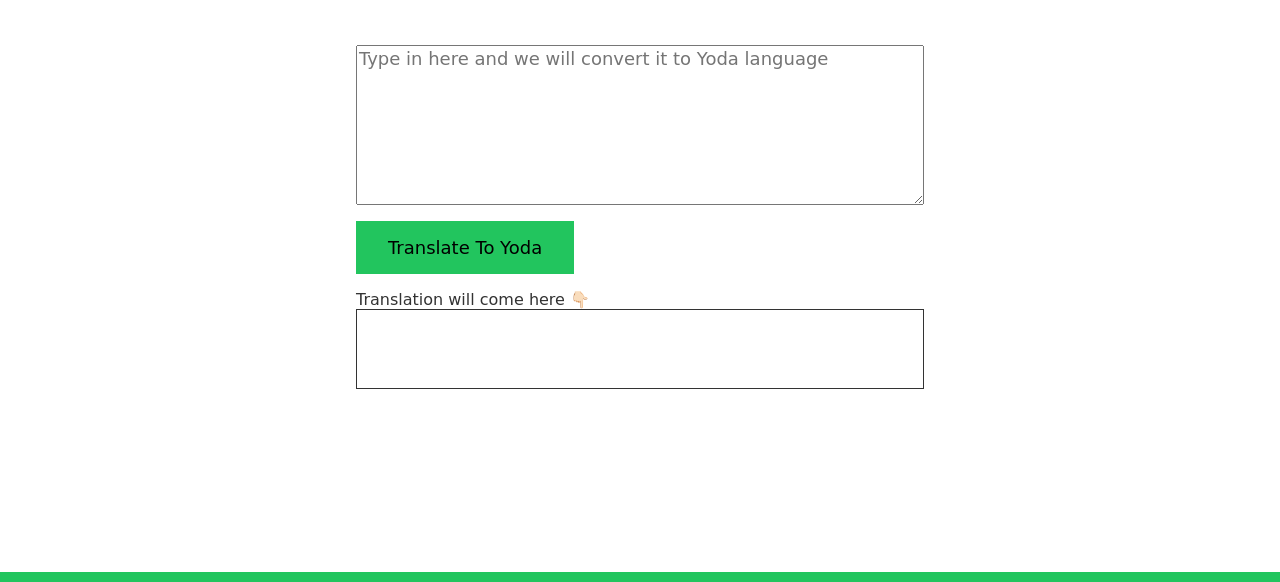
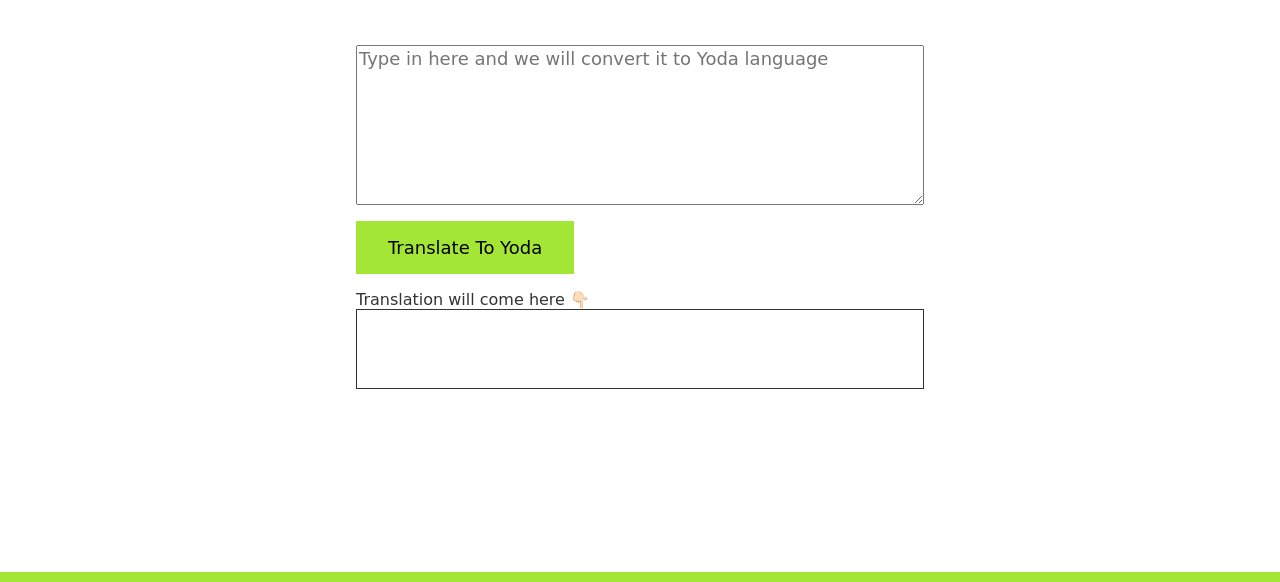
Before and after one commit to PrasadChavan2906/Yoda-Speak, a plain HTML site: page index.html in a window 1280 px wide. Shown: the part 73-655 px from the top of the page. Drawn offline with Linux system fonts and the light colour scheme.

Commit message:
Changed Color

```diff
--- a/styles.css
+++ b/styles.css
@@ -5,7 +5,7 @@
 }
 
 :root {
-    --primary: #22c55e;
+    --primary: #a3e635;
     --black: #333333;
     --width-break:600px
 }
```
